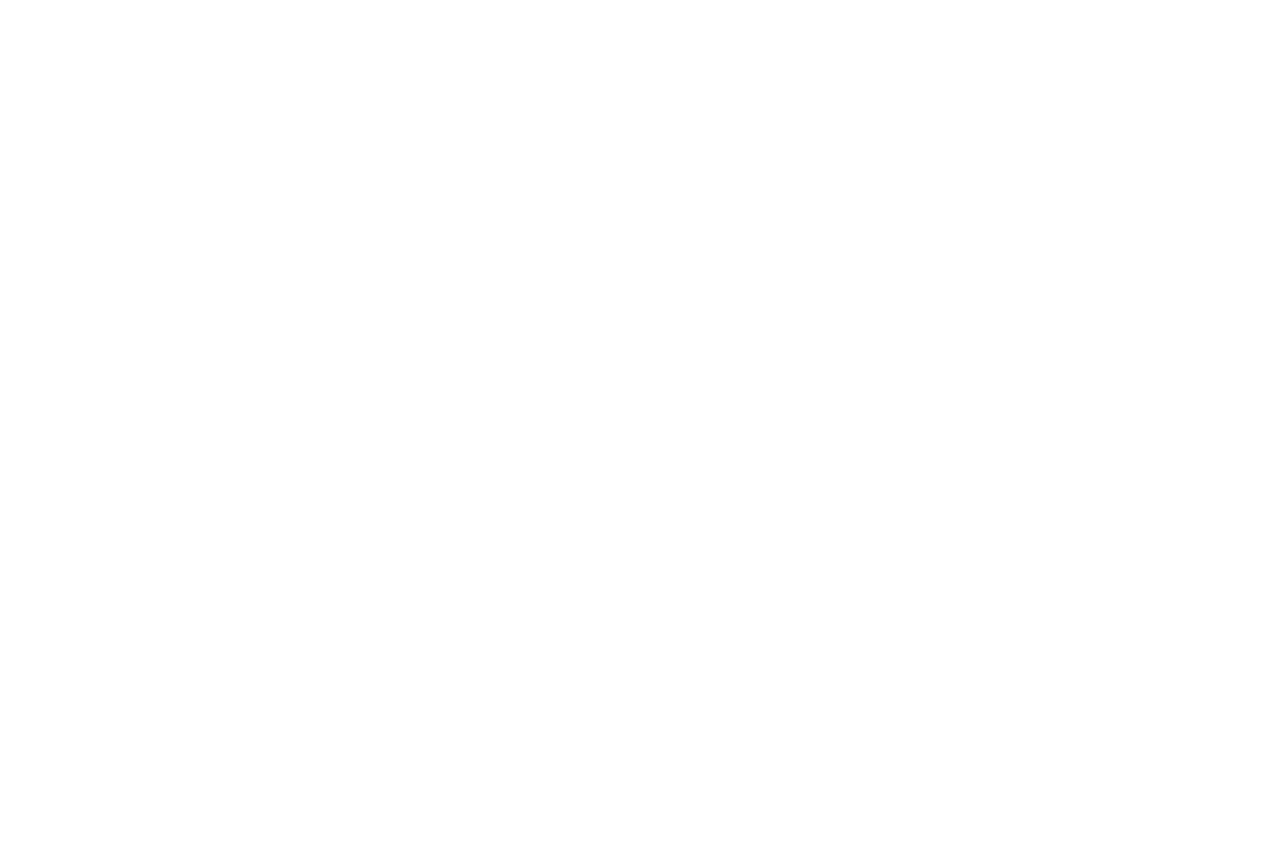
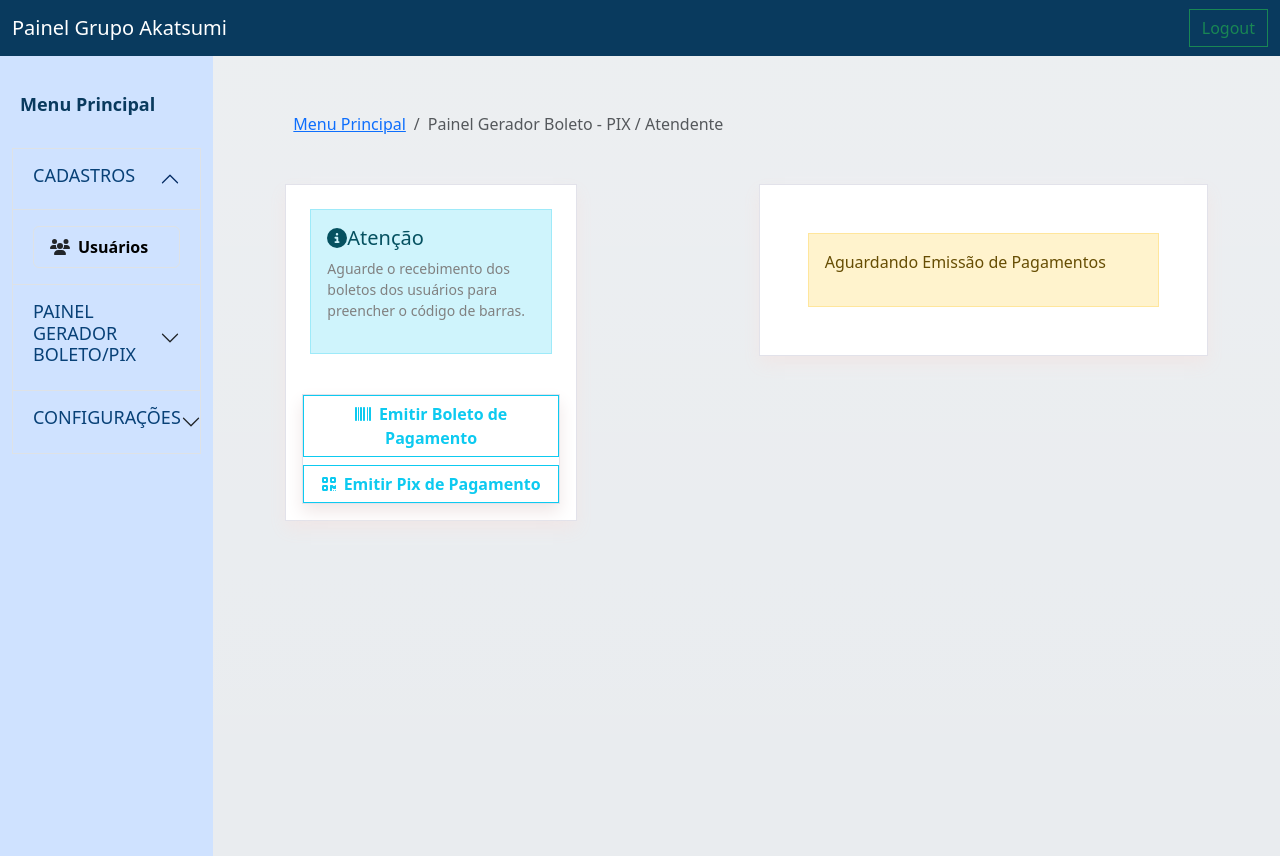
Before and after one commit to rsperlongo/akt-painel-frontend, an Angular app: page /attendant in a window 1280 px wide. Before the commit this address led to /. Before the commit the page ends 800 px from the top, so only its background shows below. Built offline with nearby package versions, Linux system fonts and the light colour scheme.

Commit message:
created attendant page layout

```diff
--- a/src/app/app-routing.module.ts
+++ b/src/app/app-routing.module.ts
@@ -24,6 +24,10 @@ const routes: Routes = [
     loadChildren: () => import('./operators/operators.module').then(m => m.OperatorsModule),
   },
   {
+    path: 'attendant',
+    loadChildren: () => import('./attendant/attendant.module').then(m => m.AttendantModule),
+  },
+  {
     path: '',
     pathMatch: 'full',
     redirectTo: 'login'
--- /dev/null
+++ b/src/app/attendant/attendant.component.html
@@ -0,0 +1,38 @@
+<app-header></app-header>
+<div class="container-fluid bg-body-secondary bg-gradient vh-100">
+    <div class="row align-items-center">
+        <div class="col-2 bg-primary-subtle vh-100">
+            <app-sidebar></app-sidebar>
+        </div>
+        <div class="col-10 vh-100">
+            <div class="row justify-content-between m-5">
+                <nav aria-label="breadcrumb">
+                    <ol class="breadcrumb mb-3 p-2">
+                        <li class="breadcrumb-item"><a routerLink="/dashboard">Menu Principal</a></li>
+                        <li class="breadcrumb-item active" aria-current="page">Painel Gerador Boleto - PIX / Atendente
+                        </li>
+                    </ol>
+                </nav>
+                <div class="col-4 mt-4">
+                    <div class="card">
+                        <div class="alert alert-info m-4" role="alert">
+                            <h5><i class="fa-solid fa-circle-info"></i>Atenção</h5>
+                            <p class="alert-font">Aguarde o recebimento dos boletos dos usuários para preencher o código
+                                de barras.</p>
+                        </div>
+                        <div class="card m-3">
+                            <button class="btn btn-outline-info fw-bolder mb-2" routerLink="#"><i class="fa-solid fa-barcode me-2"></i>Emitir Boleto de Pagamento</button>
+                            <button class="btn btn-outline-info fw-bolder" routerLink="#"><i class="fa-solid fa-qrcode me-2"></i>Emitir Pix de Pagamento</button>
+                        </div>
+                    </div>
+                </div>
+                <div class="col-6 mt-4">
+                    <div class="card">
+                        <div class="alert alert-warning m-5" role="alert">
+                            <p>Aguardando Emissão de Pagamentos</p>
+                        </div>
+                    </div>
+                </div>
+            </div>
+        </div>
+    </div>
--- /dev/null
+++ b/src/app/attendant/attendant.component.scss
@@ -0,0 +1,6 @@
+@import '../../styles.scss';
+
+.alert-font {
+    font-size: 14px;
+    color: gray;
+}
--- a/src/app/components/sidebar/sidebar.component.html
+++ b/src/app/components/sidebar/sidebar.component.html
@@ -32,7 +32,7 @@
                 <li class="list-group-item bg-primary-subtle">
                     <span class="fw-normal text-nowrap">
                         <i class="fa-solid fa-headset me-2"></i>
-                        <span class="fw-bold">Atendente</span>
+                        <span class="fw-bold"><a class="link" routerLink="/attendant">Atendente</a></span>
                     </span>
                 </li>
                 <li class="list-group-item bg-primary-subtle">
```
Also changed, not shown: src/app/attendant/attendant-routing.module.ts (added, +17 -0 lines), src/app/attendant/attendant.component.ts (added, +10 -0 lines), src/app/attendant/attendant.module.ts (added, +25 -0 lines), 1 other file (tests, documents, lock files or other folders).
